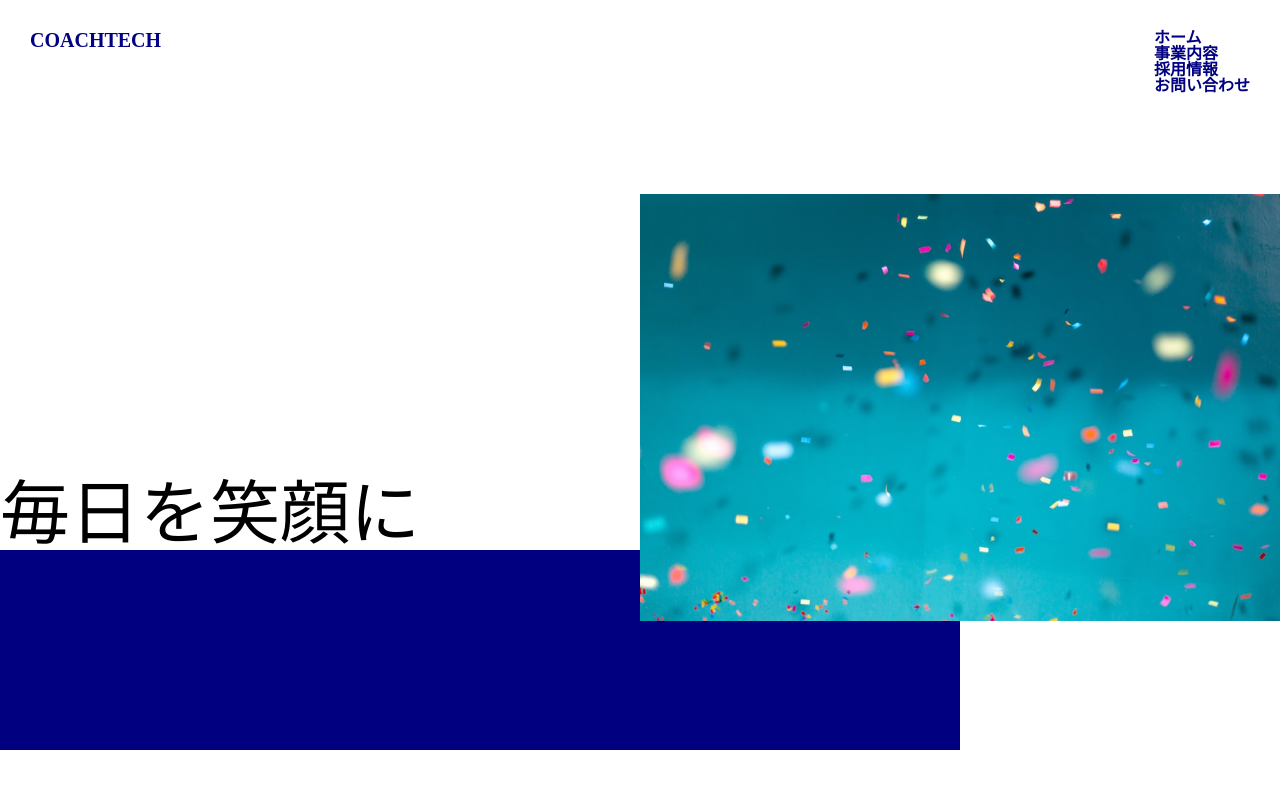
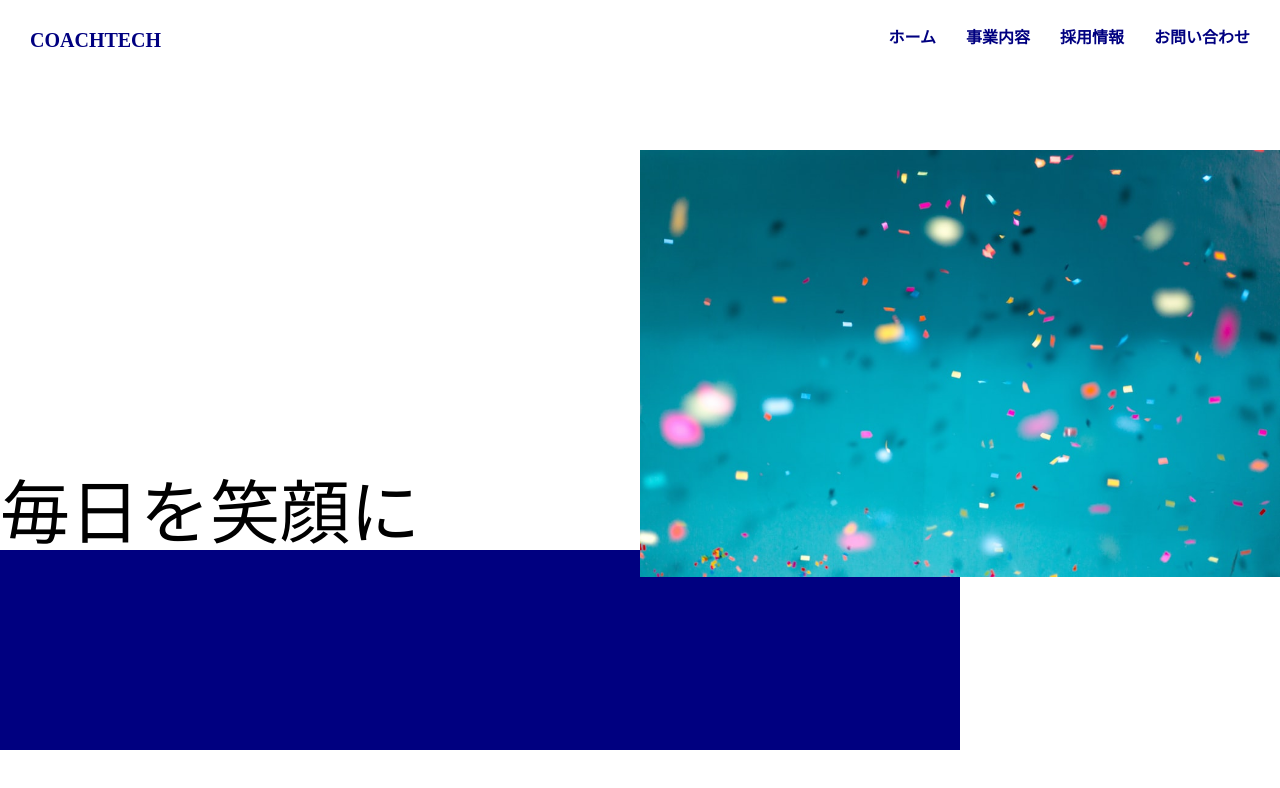
Before and after one commit to chisaki-kajiya/css-excercise, a plain HTML site: page index.html in a window 1280 px wide. Drawn offline with Linux system fonts and the light colour scheme.

Commit message:
ul flex-direction row

```diff
--- a/css/style.css
+++ b/css/style.css
@@ -15,9 +15,12 @@
 
 .header_right {
   font-weight: bold;
+  list-style: none;
+}
+
+.header_right ul {
   display: flex;
   flex-direction: row;
-  list-style: none;
 }
 
 .header_right li {
```
